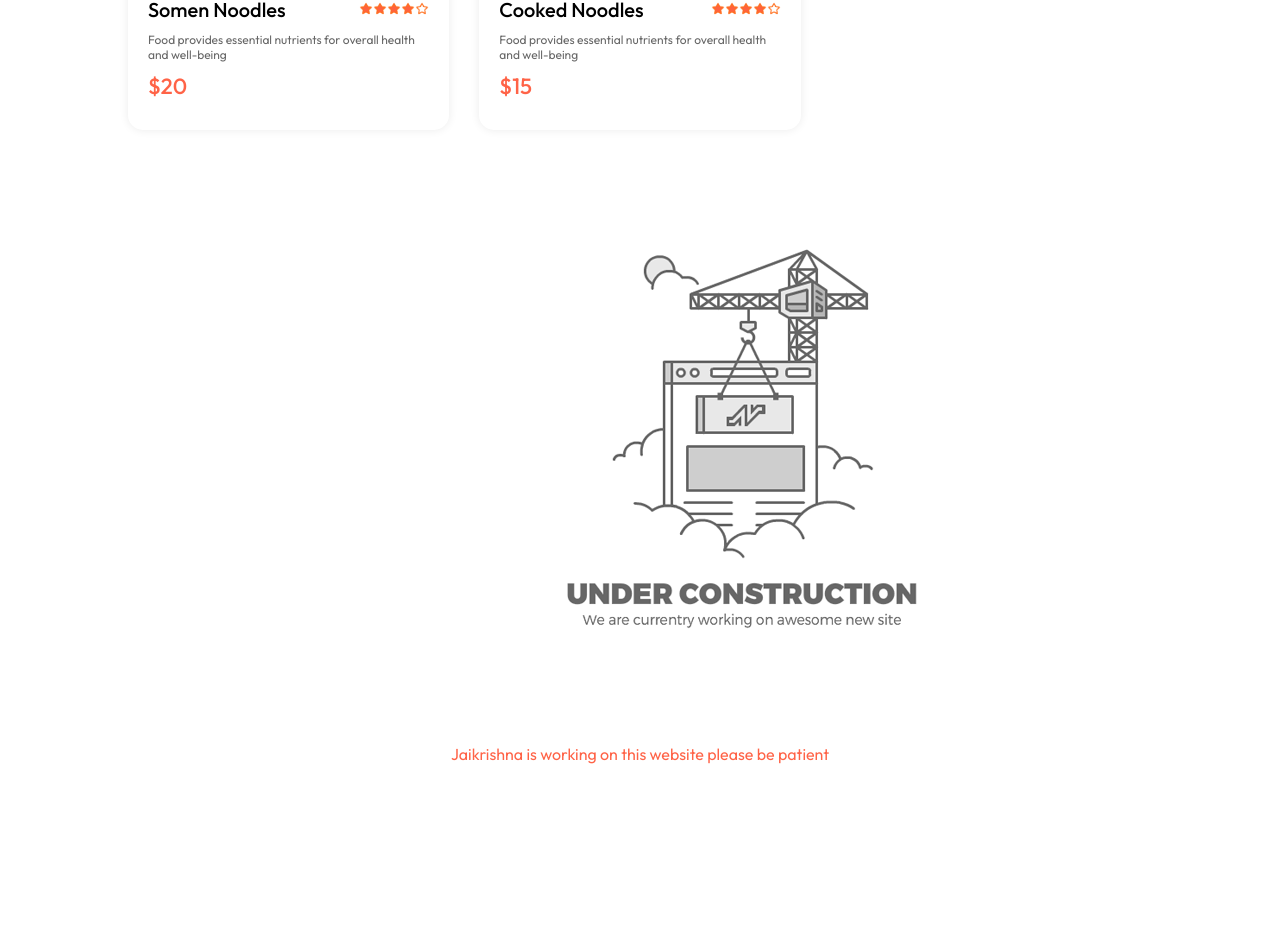
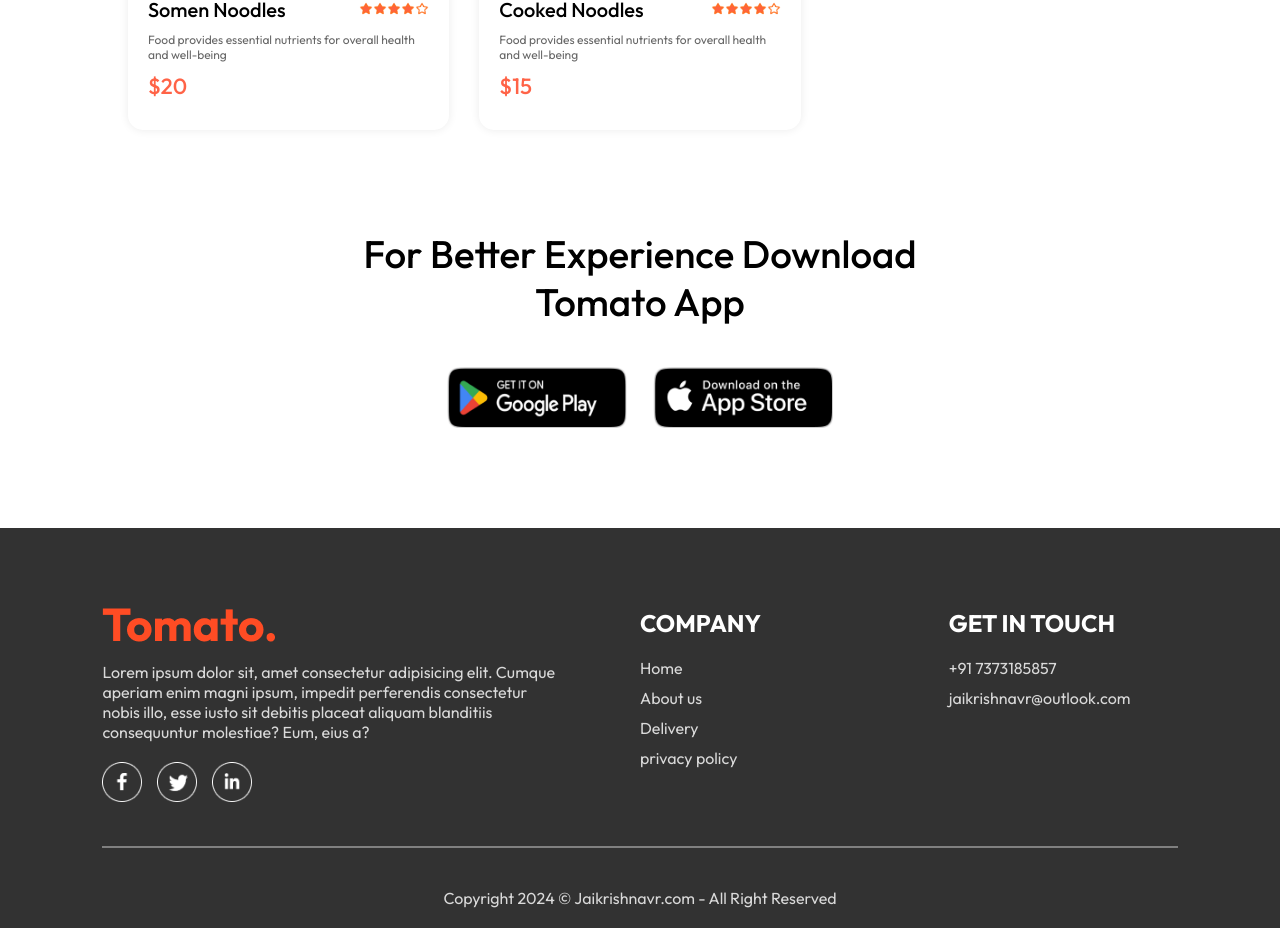
Before and after one commit to Jaikrishnavr01/food-ordering-website, a React (Vite) app in the folder frontend/: page / in a window 1280 px wide. Shown: the part 5810-6738 px from the top of the page. Before the commit the page ends 6584 px from the top, so only its background shows below. Built offline with nearby package versions, Linux system fonts and the light colour scheme.

Commit message:
footer & App Download component

```diff
--- a/frontend/src/App.jsx
+++ b/frontend/src/App.jsx
@@ -4,19 +4,23 @@ import { Route, Routes } from 'react-router-dom'
 import Home from './pages/Home/Home'
 import Cart from './pages/Cart/Cart'
 import PlaceOrder from './pages/PlaceOrder/PlaceOrder'
+import Footer from './components/Footer/Footer'
 
 
 
 const App = () => {
   return (
-    <div className='app'>
-<Navbar/>
-<Routes>
-  <Route path='/' element={<Home/>}/>
-  <Route path='/cart' element={<Cart/>}/>
-  <Route path='/order' element={<PlaceOrder/>}/>
-</Routes>
-    </div>
+    <>
+      <div className='app'>
+        <Navbar />
+        <Routes>
+          <Route path='/' element={<Home />} />
+          <Route path='/cart' element={<Cart />} />
+          <Route path='/order' element={<PlaceOrder />} />
+        </Routes>
+      </div>
+      <Footer />
+      </>
   )
 }
 
--- /dev/null
+++ b/frontend/src/components/AppDownload/AppDownload.css
@@ -0,0 +1,25 @@
+.app-Download{
+    margin: auto auto;
+    margin-top: 100px;
+  font-size: max(3vw, 20px);
+  text-align: center;
+  font-weight: 500;
+}
+
+.app-Download-platforms{
+    display: flex;
+    justify-content: center;
+    gap: max(2vw, 10px);
+    margin-top: 40px;
+}
+
+.app-Download-platforms img{
+    width: max(30vw, 120px);
+    max-width: 180px;
+    transition: 0.5s;
+    cursor: pointer;
+}
+
+.app-Download-platforms img:hover{
+    transform: scale(1.05);
+}
--- /dev/null
+++ b/frontend/src/components/AppDownload/AppDownload.jsx
@@ -0,0 +1,18 @@
+import React from 'react'
+import './AppDownload.css'
+import { assets } from '../../assets/assets'
+
+const AppDownload = () => {
+  return (
+    <div className='app-Download' id='app-download'>
+      <p>For Better Experience Download  <br/> Tomato App</p>
+
+      <div className="app-Download-platforms">
+        <img src={assets.play_store} alt="playstore-logo" />
+        <img src={assets.app_store} alt="appstore-logo" />
+      </div>
+    </div>
+  )
+}
+
+export default AppDownload
--- /dev/null
+++ b/frontend/src/components/Footer/Footer.css
@@ -0,0 +1,46 @@
+.footer{
+    color: #d9d9d9;
+    background-color: #323232;
+    display: flex;
+    flex-direction: column;
+    align-items: center;
+    gap: 20px;
+    padding: 20px 8vw;
+    padding-top: 80px;
+    margin-top: 100px;
+}
+.footer-content{
+    width: 100%;
+    display: grid;
+    grid-template-columns: 2fr 1fr 1fr;
+    gap: 80px;
+}
+.footer-content-left, .footer-content-right, .footer-content-center{
+    display: flex;
+    flex-direction: column;
+    align-items: start;
+    gap: 20px;
+}
+
+.footer-content-left li, .footer-content-right li, .footer-content-center li{
+    list-style: none;
+    margin-bottom: 10px;
+    cursor: pointer;
+
+}
+
+.footer-content-right h2, .footer-content-center h2{
+    color: white;
+}
+
+.footer-social-icons img{
+    width: 40px;
+    margin-right: 15px;
+}
+.footer hr{
+    width: 100%;
+    height: 2px;
+    margin: 20px 0;
+    background-color: gray;
+    border: none;
+}
--- /dev/null
+++ b/frontend/src/components/Footer/Footer.jsx
@@ -0,0 +1,42 @@
+import React from 'react'
+import './Footer.css'
+import { assets } from '../../assets/assets'
+
+const Footer = () => {
+    return (
+        <div className='footer' id='footer'>
+            <div className="footer-content">
+                <div className="footer-content-left">
+                    <img src={assets.logo} alt="logo" />
+                    <p>Lorem ipsum dolor sit, amet consectetur adipisicing elit. Cumque aperiam enim magni ipsum, impedit perferendis consectetur nobis illo, esse iusto sit debitis placeat aliquam blanditiis consequuntur molestiae? Eum, eius a?</p>
+                    <div className='footer-social-icons'>
+                        <img src={assets.facebook_icon} alt="facebook_icon" />
+                        <img src={assets.twitter_icon} alt="twitter_icon" />
+                        <img src={assets.linkedin_icon} alt="linkedin_icon" />
+                    </div>
+                </div>
+                <div className="footer-content-center">
+                    <h2>COMPANY</h2>
+                    <ul>
+                        <li>Home</li>
+                        <li>About us</li>
+                        <li>Delivery</li>
+                        <li>privacy policy</li>
+                    </ul>
+                </div>
+                <div className="footer-content-right">
+                    <h2>GET IN TOUCH</h2>
+                    <ul>
+                        <li>+91 7373185857</li>
+                        <li>jaikrishnavr@outlook.com</li>
+                    </ul>
+                </div>
+
+            </div>
+            <hr />
+            <p className="footer-copyright">Copyright {new Date().getFullYear()} &copy; Jaikrishnavr.com - All Right Reserved</p>
+        </div>
+    )
+}
+
+export default Footer
--- a/frontend/src/pages/Home/Home.jsx
+++ b/frontend/src/pages/Home/Home.jsx
@@ -4,6 +4,7 @@ import Header from '../../components/Header/Header'
 import ExploreMenu from '../../components/ExploreMenu/ExploreMenu'
 import FoodDisplay from '../../components/FoodDisplay/FoodDisplay'
 import SiteUnderContruction from '../../components/SiteUnderContrucrion/SiteUnderContruction'
+import AppDownload from '../../components/AppDownload/AppDownload'
 
 const Home = () => {
 
@@ -13,7 +14,8 @@ const Home = () => {
       <Header/>
       <ExploreMenu category={category} setCategory={setCategory}/>
       <FoodDisplay category={category}/>
-      <SiteUnderContruction/>
+      <AppDownload/>
+      {/* <SiteUnderContruction/> */}
     </div>
   )
 }
```
